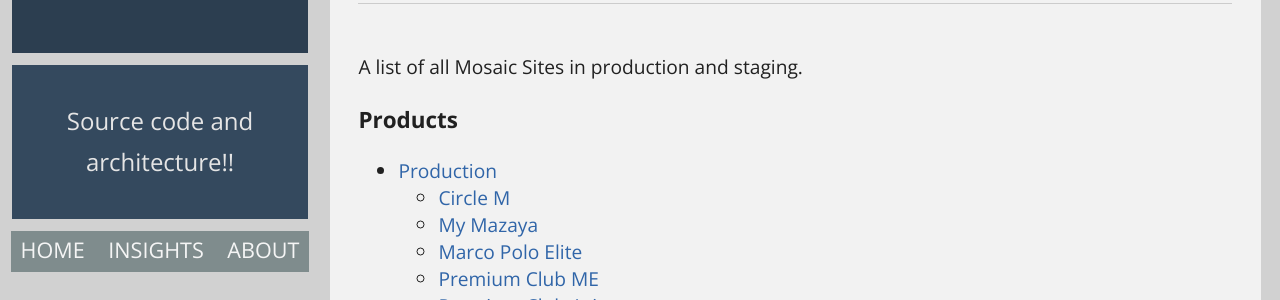
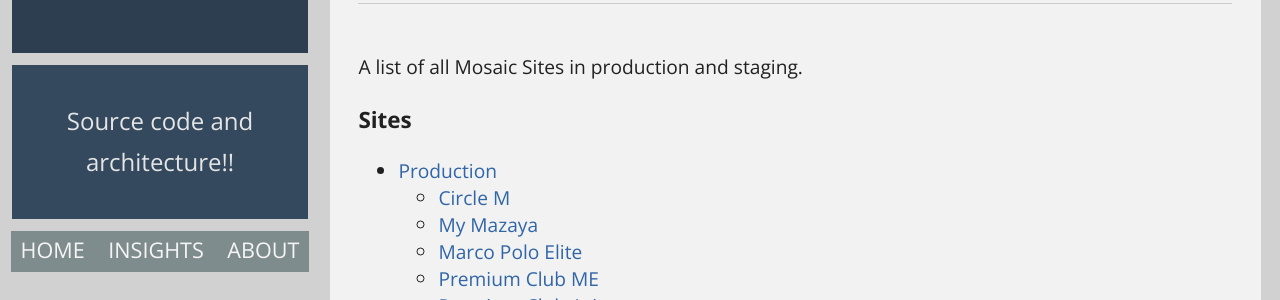
Before and after one commit to hmccode/hmccode.github.io, a Jekyll site: the page built from _posts/2016-10-03-mosaic-sites.md, in a window 1280 px wide. Shown: the part 194-494 px from the top of the page. Built offline with Jekyll 4.4.1, drawn with Linux system fonts in a browser that asks for light colours; nearby versions of some CDN libraries; a script that is not in the unit is left out.

Commit message:
Fixed the sites post

```diff
--- a/_posts/2016-10-03-mosaic-sites.md
+++ b/_posts/2016-10-03-mosaic-sites.md
@@ -11,7 +11,7 @@ featured_image: /images/cover.jpg
 
 A list of all Mosaic Sites in production and staging.
 
-### Products
+### Sites
 
 - [Production](#production-sites)
 	- [Circle M](#circle-m)
```
